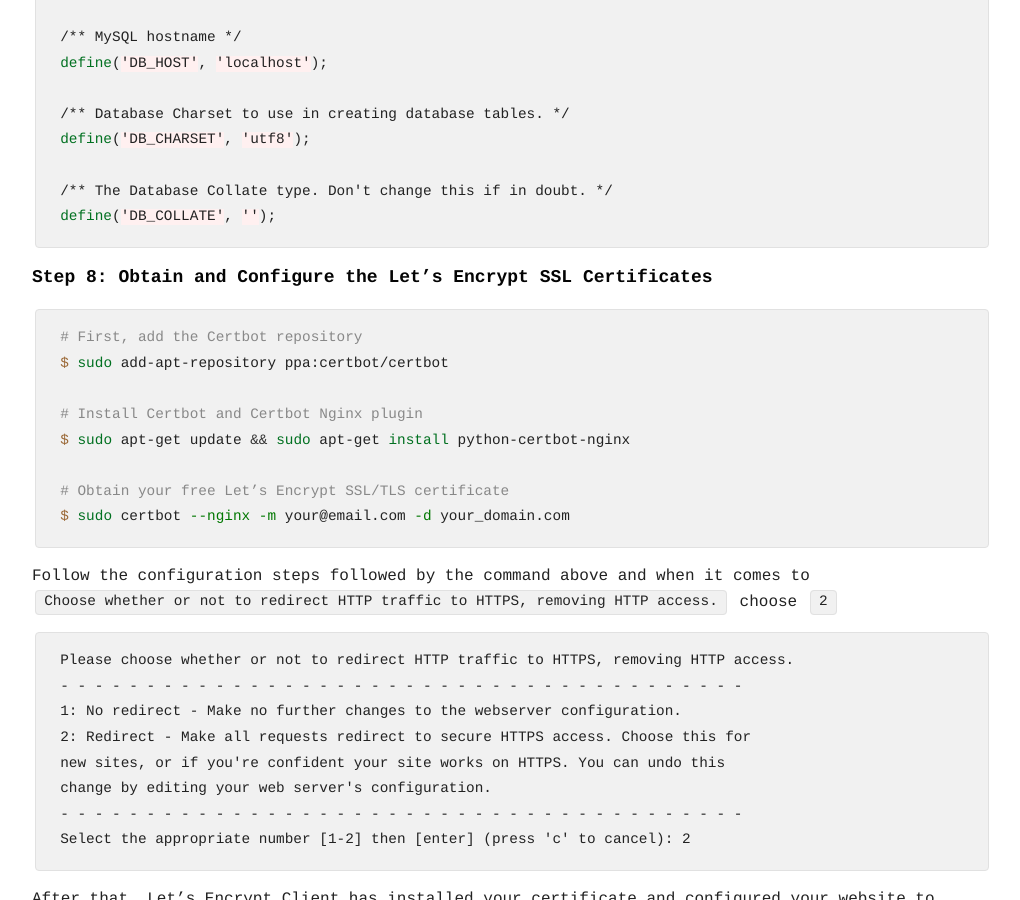
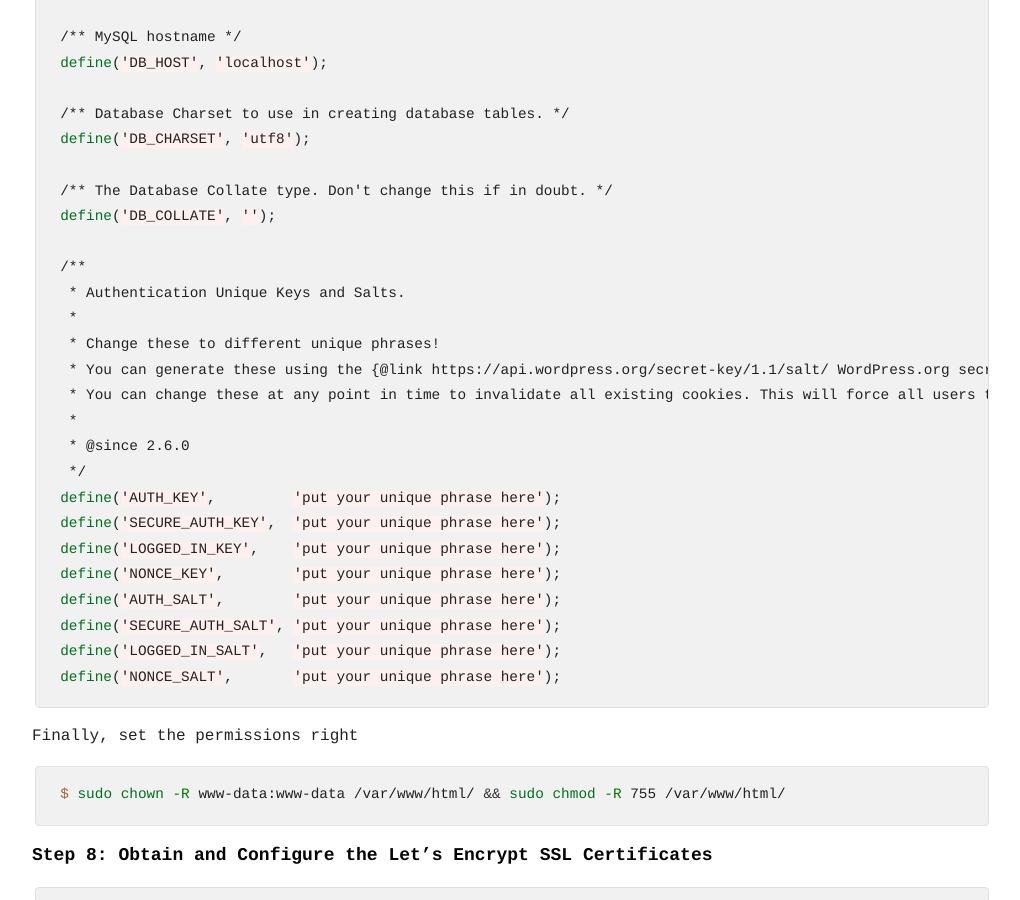
Before and after one commit to w0rldart/w0rldart.com, a Jekyll site: the page built from _posts/2019-08-23-wordpress-on-ubuntu-18.04-with-nginx.md, in a window 1280 px wide and 900 px high, scrolled down 6702 px. Shown: the whole window, without its empty margins (128-1148 px from the left). Built offline with Jekyll 4.4.1, drawn with Linux system fonts in a browser that asks for light colours; comment, search, counter and statistics services are not loaded; some of the changed text lies outside the part shown.

Commit message:
Add information about generating salts for WordPress

````diff
--- a/_posts/2019-08-23-wordpress-on-ubuntu-18.04-with-nginx.md
+++ b/_posts/2019-08-23-wordpress-on-ubuntu-18.04-with-nginx.md
@@ -260,8 +260,8 @@
 # Move it from tmp to /var/www
 $ sudo rm -rf /var/www/html && sudo mv wordpress /var/www/html
 
-# Set the correct permissions
-$ sudo chown -R www-data:www-data /var/www/html/ && sudo chmod -R 755 /var/www/html/
+# Generate WordPress secrets (Copy them somewhere)
+$ curl -s https://api.wordpress.org/secret-key/1.1/salt/
 
 # Edit WordPress configuration
 $ sudo mv /var/www/html/wp-config-sample.php /var/www/html/wp-config.php && sudo nano /var/www/html/wp-config.php
@@ -286,6 +286,30 @@
 
 /** The Database Collate type. Don't change this if in doubt. */
 define('DB_COLLATE', '');
+
+/**
+ * Authentication Unique Keys and Salts.
+ *
+ * Change these to different unique phrases!
+ * You can generate these using the {@link https://api.wordpress.org/secret-key/1.1/salt/ WordPress.org secret-key service}
+ * You can change these at any point in time to invalidate all existing cookies. This will force all users to have to log in again.
+ *
+ * @since 2.6.0
+ */
+define('AUTH_KEY',         'put your unique phrase here');
+define('SECURE_AUTH_KEY',  'put your unique phrase here');
+define('LOGGED_IN_KEY',    'put your unique phrase here');
+define('NONCE_KEY',        'put your unique phrase here');
+define('AUTH_SALT',        'put your unique phrase here');
+define('SECURE_AUTH_SALT', 'put your unique phrase here');
+define('LOGGED_IN_SALT',   'put your unique phrase here');
+define('NONCE_SALT',       'put your unique phrase here');
+```
+
+Finally, set the permissions right
+
+```bash
+$ sudo chown -R www-data:www-data /var/www/html/ && sudo chmod -R 755 /var/www/html/
 ```
 
 ### Step 8: Obtain and Configure the Let’s Encrypt SSL Certificates
````
